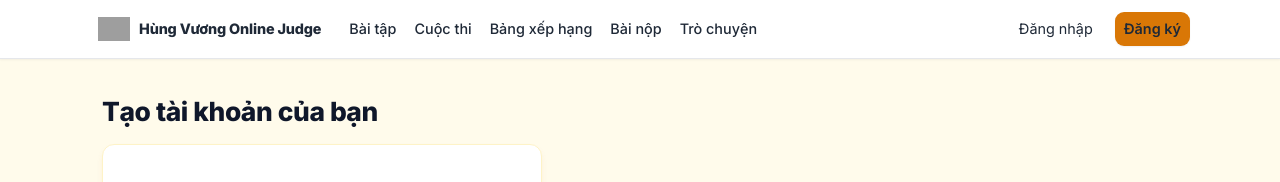
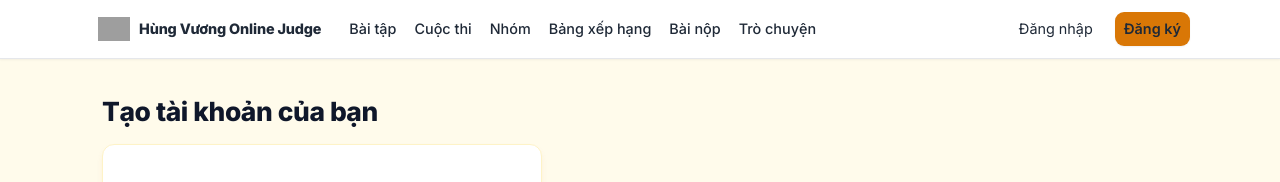
Before and after one commit to HuyOJ-bit/online-judge, a Django app: page /accounts/register/ in a window 1280 px wide. Shown: the top 182 px of the page. Run offline with Django 4.2, Linux system fonts and the light colour scheme; grey boxes are pictures that could not be loaded.

Commit message:
Update base.html

```diff
--- a/templates/base.html
+++ b/templates/base.html
@@ -22,6 +22,7 @@
 <div class="nav-links">
 <a class="{% if request.resolver_match.url_name == 'problem_list' %}active{% endif %}" href="{% url 'problem_list' %}">Bài tập</a>
 <a class="{% if 'contest' in request.resolver_match.url_name %}active{% endif %}" href="{% url 'contest_list' %}">Cuộc thi</a>
+<a class="{% if 'group' in request.resolver_match.url_name %}active{% endif %}" href="{% url 'group_list' %}">Nhóm</a>
 <a class="{% if request.resolver_match.url_name == 'leaderboard' %}active{% endif %}" href="{% url 'leaderboard' %}">Bảng xếp hạng</a>
 <a class="{% if 'submission' in request.resolver_match.url_name %}active{% endif %}" href="{% url 'submission_list' %}">Bài nộp</a>
 <a class="{% if 'chat' in request.resolver_match.url_name %}active{% endif %}" href="{% url 'chat_global' %}">Trò chuyện</a>
```
